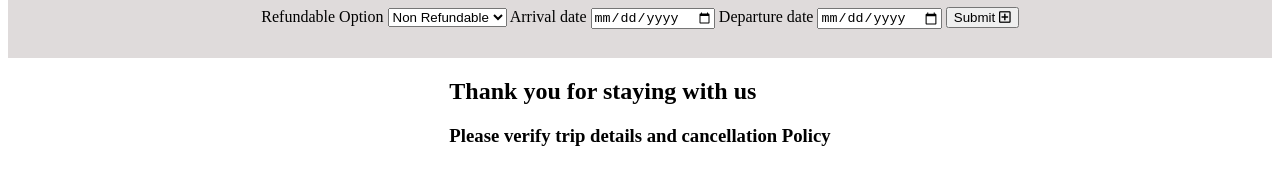
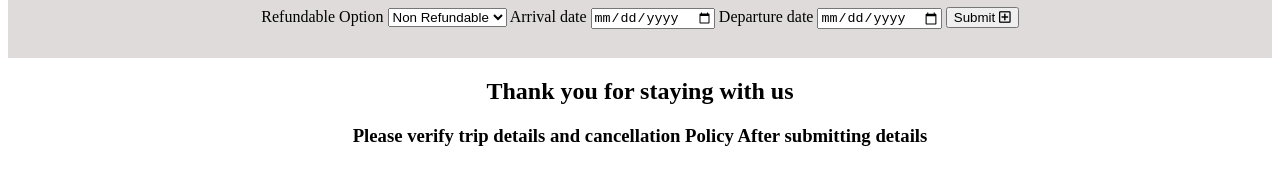
Before and after one commit to treygithub/HotelCalifornia, a plain HTML site: page index.html in a window 1280 px wide. Shown: the part 350-534 px from the top of the page. Drawn offline with Linux system fonts and the light colour scheme.

Commit message:
Fin - added some css

```diff
--- a/index.html
+++ b/index.html
@@ -31,8 +31,8 @@
         </aside>
         <div class="policy__container">
             <article class='policy__head'>
-                <h1>Thank you for staying with us</h1>
-                <h3>Please verify trip details and cancellation Policy</h3>
+                <h1 style="text-align: center">Thank you for staying with us</h1>
+                <h3 style="text-align: center">Please verify trip details and cancellation Policy After submitting details</h3>
             </article>
             <article class="target__date"></article>
             <article class="target__nonref"></article>
```
